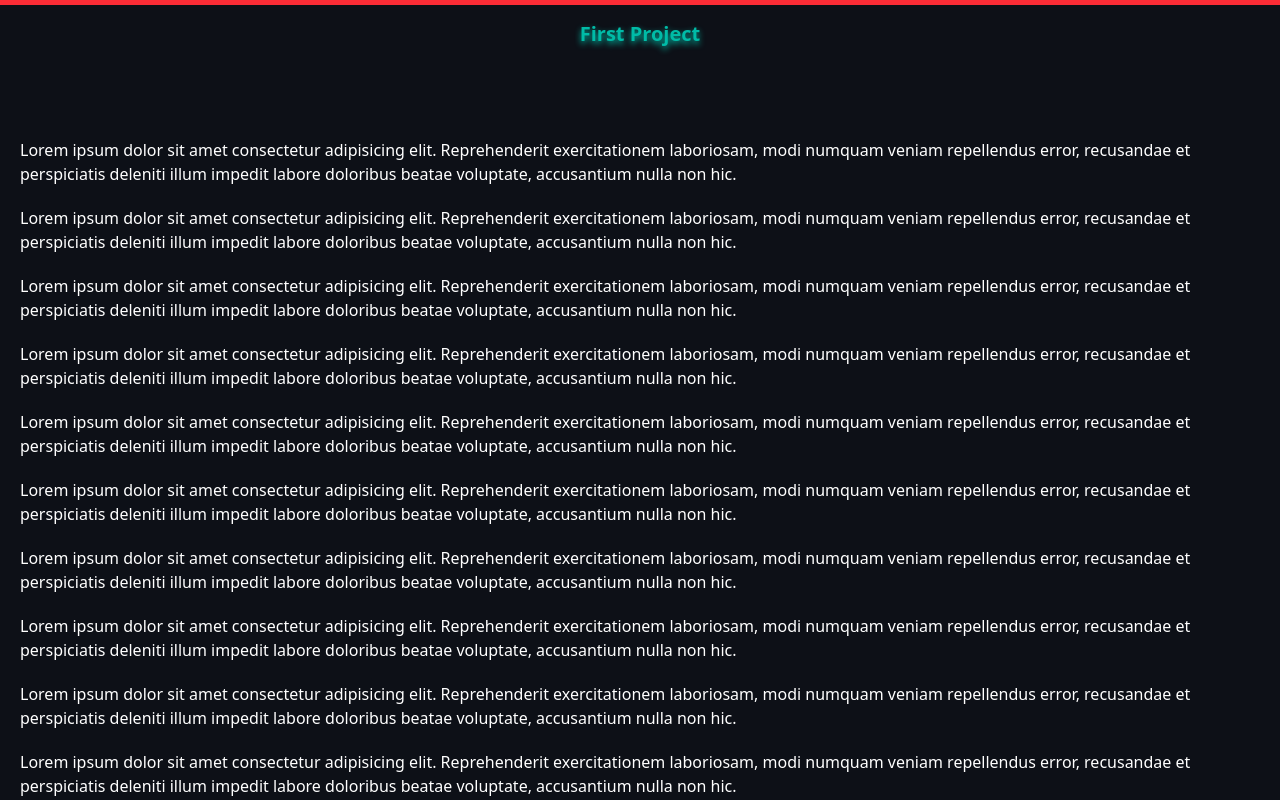
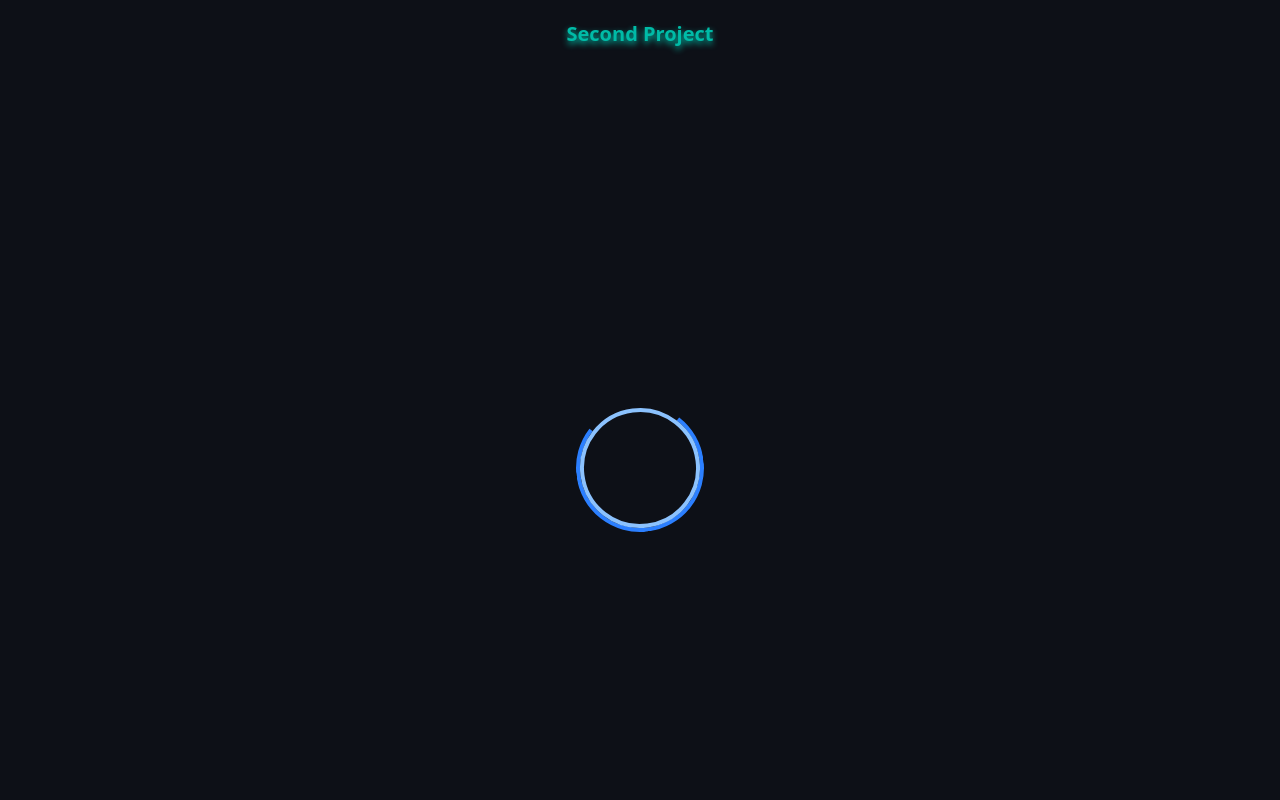
Before and after one commit to mahm0udnasr/framer-motion-projects, a React (Vite) app: page / in a window 1280 px wide. Shown: the top 800 px of the page. Built offline with nearby package versions, Linux system fonts and the light colour scheme.

Commit message:
add project two loader

```diff
--- a/src/App.tsx
+++ b/src/App.tsx
@@ -1,12 +1,17 @@
+import Loader from "./components/Loader";
 import ScrollIndicator from "./components/ScrollIndicator";
 
 const App = () => {
   return (
     <div>
-      <h1 className="text-center p-5 text-xl font-bold text-teal-500 drop-shadow-md drop-shadow-teal-500">
+      {/* <h1 className="text-center p-5 text-xl font-bold text-teal-500 drop-shadow-md drop-shadow-teal-500">
         First Project
       </h1>
-      <ScrollIndicator />
+      <ScrollIndicator /> */}
+      <h1 className="text-center p-5 text-xl font-bold text-teal-500 drop-shadow-md drop-shadow-teal-500">
+        Second Project
+      </h1>
+      <Loader />
     </div>
   );
 };
--- /dev/null
+++ b/src/components/Loader.tsx
@@ -0,0 +1,30 @@
+import { motion } from "framer-motion";
+
+const Loader = () => {
+  return (
+    <div className="flex items-center justify-center h-screen">
+      <motion.div
+        className="relative w-32 h-32 border-4 border-t-4 border-blue-500 border-solid rounded-full"
+        animate={{ rotate: 360 }}
+        transition={{
+          duration: 1,
+          repeat: Infinity,
+          ease: "linear",
+        }}
+        style={{ borderTopColor: "transparent" }}
+      >
+        <motion.div
+          className="absolute inset-0 border-4 border-blue-300 border-solid rounded-full"
+          animate={{ opacity: [1, 0.5, 1] }}
+          transition={{
+            duration: 1,
+            repeat: Infinity,
+            ease: "linear",
+          }}
+        ></motion.div>
+      </motion.div>
+    </div>
+  );
+};
+
+export default Loader;
--- a/src/components/ScrollIndicator.tsx
+++ b/src/components/ScrollIndicator.tsx
@@ -1,5 +1,4 @@
 import { motion, useScroll, useTransform } from "framer-motion";
-import { p } from "framer-motion/client";
 
 const ScrollIndicator = () => {
   const { scrollYProgress } = useScroll();
--- a/src/index.css
+++ b/src/index.css
@@ -1,5 +1,4 @@
 @import "tailwindcss";
-
 
 body {
   background-color: #0d1017;
@@ -7,4 +6,5 @@ body {
   display: flex;
   justify-content: center;
   align-items: center;
+  height: auto;
 }
```
